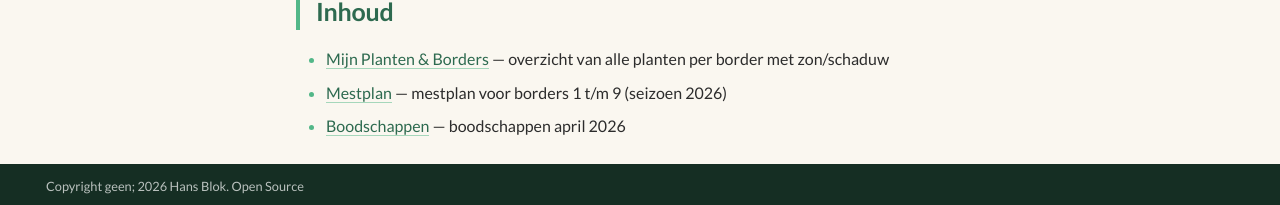
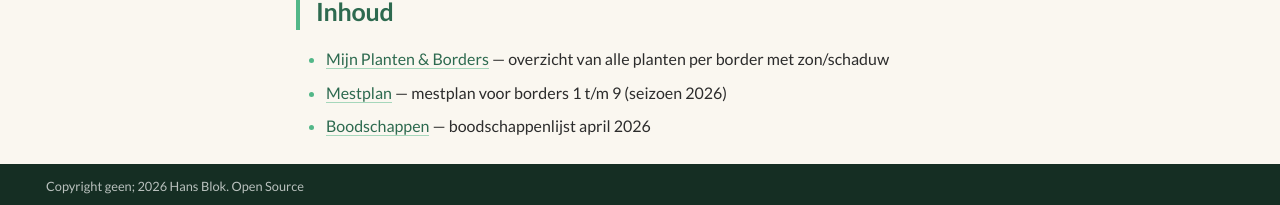
Before and after one commit to hans-blok/flora-ldr5, an MkDocs documentation site: the page built from docs/index.md, in a window 1280 px wide and 1062 px high. Shown: the part 854-1059 px from the top of the window. Built offline with MkDocs 1.6.1 and Material for MkDocs 9.7.7, drawn with Linux system fonts in a browser that asks for light colours.

```diff
--- a/docs/index.md
+++ b/docs/index.md
@@ -8,4 +8,4 @@
 
 - [Mijn Planten & Borders](mijn-planten-borders.md) — overzicht van alle planten per border met zon/schaduw
 - [Mestplan](mestplan.md) — mestplan voor borders 1 t/m 9 (seizoen 2026)
-- [Boodschappen](boodschappen/boodschappen-2026-04-04.md) — boodschappen april 2026
+- [Boodschappen](boodschappen/boodschappen-2026-04-04.md) — boodschappenlijst april 2026
```
